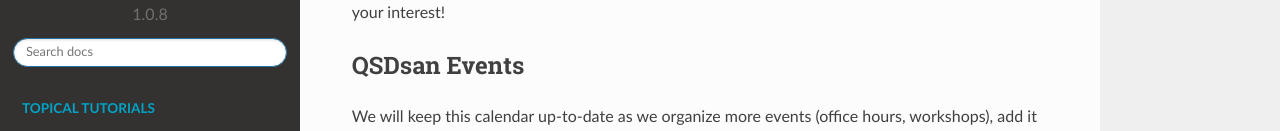
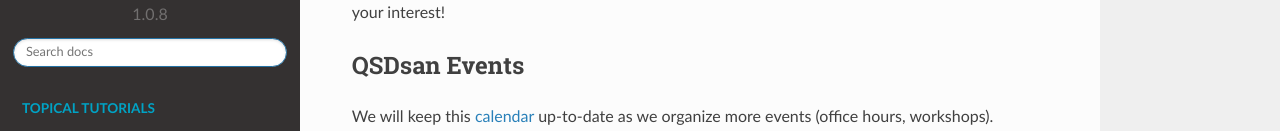
Before and after one commit to QSD-Group/QSDsan, a Sphinx documentation site: the page built from docs/source/index.rst, in a window 1280 px wide and 900 px high, scrolled down 5366 px, cut to the strip 0-300 px from the top of the window. Shown: the part 151-282 px from the top of the strip. Built offline with Sphinx 7.4.7 and the Read the Docs theme 2.0.0, drawn with Linux system fonts in a browser that asks for light colours.

Commit message:
minor updates to calendar

```diff
--- a/README.rst
+++ b/README.rst
@@ -137,12 +137,12 @@
 
 QSDsan Events
 -------------
-We will keep this calendar up-to-date as we organize more events (office hours, workshops), add it `here <https://calendar.google.com/calendar/u/0?cid=ZXAxYXU1NjFsajhrbmZ1bXBjZDJhN21sMDhAZ3JvdXAuY2FsZW5kYXIuZ29vZ2xlLmNvbQ>`_.
+We will keep this `calendar <https://calendar.google.com/calendar/embed?src=ep1au561lj8knfumpcd2a7ml08%40group.calendar.google.com&ctz=America%2FChicago>`_ up-to-date as we organize more events (office hours, workshops).
 
 .. raw:: html
 
     <embed>
-        <iframe src="https://calendar.google.com/calendar/embed?src=ep1au561lj8knfumpcd2a7ml08%40group.calendar.google.com&ctz=America%2FChicago" style="border: 0" width="800" height="600" frameborder="0" scrolling="no"></iframe>
+        <iframe src="https://calendar.google.com/calendar/embed?src=ep1au561lj8knfumpcd2a7ml08%40group.calendar.google.com&ctz=America%2FChicago" style="border: 0" width="100%" height="600" scrolling="no"></iframe>
     </embed>
 
 
--- a/docs/source/index.rst
+++ b/docs/source/index.rst
@@ -201,14 +201,15 @@
 
 QSDsan Events
 -------------
-We will keep this calendar up-to-date as we organize more events (office hours, workshops), add it `here <https://calendar.google.com/calendar/u/0?cid=ZXAxYXU1NjFsajhrbmZ1bXBjZDJhN21sMDhAZ3JvdXAuY2FsZW5kYXIuZ29vZ2xlLmNvbQ>`_.
+We will keep this `calendar <https://calendar.google.com/calendar/embed?src=ep1au561lj8knfumpcd2a7ml08%40group.calendar.google.com&ctz=America%2FChicago>`_ up-to-date as we organize more events (office hours, workshops).
 
 .. raw:: html
 
     <embed>
-        <iframe src="https://calendar.google.com/calendar/embed?src=ep1au561lj8knfumpcd2a7ml08%40group.calendar.google.com&ctz=America%2FChicago" style="border: 0" width="800" height="600" frameborder="0" scrolling="no"></iframe>
+        <iframe src="https://calendar.google.com/calendar/embed?src=ep1au561lj8knfumpcd2a7ml08%40group.calendar.google.com&ctz=America%2FChicago" style="border: 0" width="100%" height="600" scrolling="no"></iframe>
     </embed>
 
+|
 
 More resources
 --------------
```
